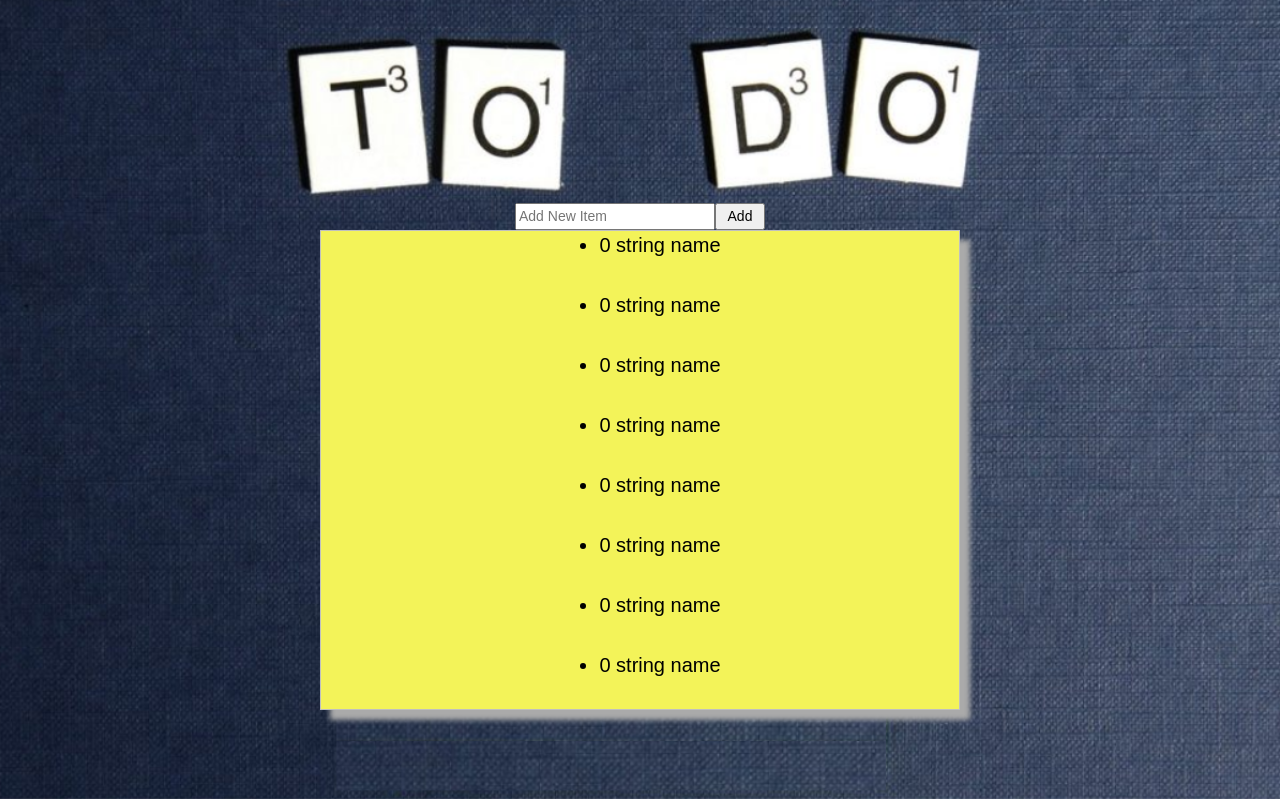
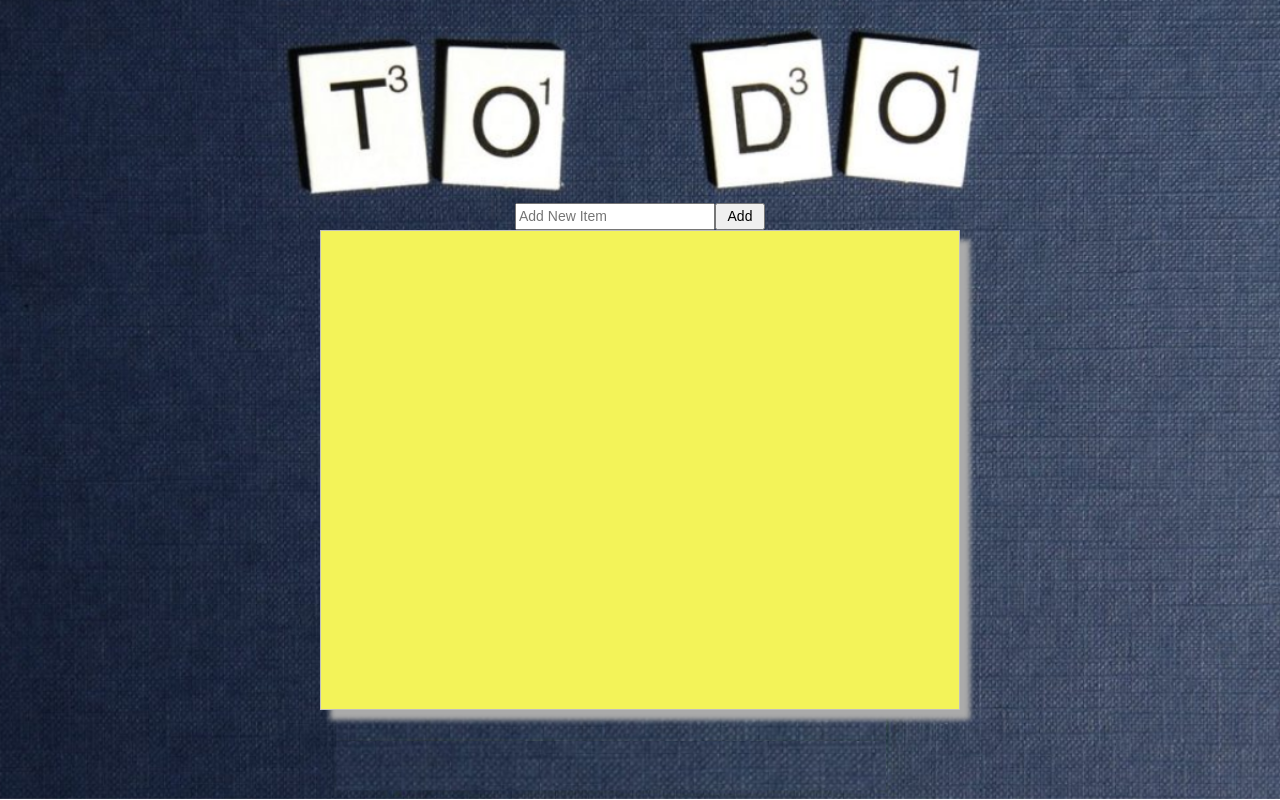
Before and after one commit to saja-aish12/angular, an Angular app: page /list in a window 1280 px wide. Built offline with nearby package versions, Linux system fonts and the light colour scheme.

Commit message:
update the list after add a new item

```diff
--- a/src/app/list.service.ts
+++ b/src/app/list.service.ts
@@ -9,10 +9,12 @@ export class ListService {
 
   constructor() { }
 //public mylist:any=[];
-myob:IList={ id:0,
+myob:IList={ id:12,
   name:"string name",
   creating_date:"string creat",
   lastupdate:"string update"};
+  public obj :any=[];
+  public obj2 :any=[];
   getList():Observable<IList[]>{
   /*  var x = localStorage.getItem("0");
      var s=0;
@@ -26,9 +28,9 @@ myob:IList={ id:0,
    // let text2 = localStorage.getItem("myarray");
     //if (text2!=null)
     {
-      let obj2 =[];// = JSON.parse(text2);
-      obj2.push(this.myob);
-     const myJSON = JSON.stringify(obj2);
+     // let obj2 =[];// = JSON.parse(text2);
+     // this.obj2.push(this.myob);
+     const myJSON = JSON.stringify(this.obj);
       localStorage.setItem("myarray", myJSON);
     }
 
@@ -38,13 +40,18 @@ myob:IList={ id:0,
    return obj;
 
   }
- setelement(newobject:any){
+ setelement(itemname:string){
+  this.myob={ id:1,
+    name:itemname,
+    creating_date:"string creat",
+    lastupdate:"string update"};
+
   let text = localStorage.getItem("myarray");
-  let obj =[];
+
   if (text!=null){
-     obj = JSON.parse(text); }
-    obj.push(newobject);
-   const myJSON = JSON.stringify(obj);
+     this.obj = JSON.parse(text); }
+    this.obj.push(this.myob);
+   const myJSON = JSON.stringify(this.obj);
 localStorage.setItem("testJSON", myJSON);
 
 
--- a/src/app/to-do-list/to-do-list.component.css
+++ b/src/app/to-do-list/to-do-list.component.css
@@ -44,7 +44,7 @@
     justify-content: center;
     width: 50%;}
   .fakeimg {
-
+    flex-direction: column;
       height:60VH;
       overflow-y: scroll;
     color: black;
--- a/src/app/to-do-list/to-do-list.component.html
+++ b/src/app/to-do-list/to-do-list.component.html
@@ -16,21 +16,13 @@
 <br>
 
   <div class="main">
-<div class="additem"> <input class=" w3-animate-input" type="text" id="item" name="item" placeholder="Add New Item ">
-   <button >Add</button>
+<div class="additem" > <input class=" w3-animate-input" #name placeholder="Add New Item ">
+   <button (click)="setelementname(name.value);name.value='';" >Add</button>
 </div>
     <div class="fakeimg" >
 <ul *ngFor="let l of List">
   <li>{{l.id}} {{l.name}}</li><br>
-  <li>{{l.id}} {{l.name}}</li><br>
-  <li>{{l.id}} {{l.name}}</li><br>
-  <li>{{l.id}} {{l.name}}</li><br>
-  <li>{{l.id}} {{l.name}}</li><br>
-  <li>{{l.id}} {{l.name}}</li><br>
-  <li>{{l.id}} {{l.name}}</li><br>
-  <li>{{l.id}} {{l.name}}</li><br>
-  <li>{{l.id}} {{l.name}}</li><br>
-  <li>{{l.id}} {{l.name}}</li><br>
+
 
 </ul></div>
 
--- a/src/app/to-do-list/to-do-list.component.ts
+++ b/src/app/to-do-list/to-do-list.component.ts
@@ -22,6 +22,10 @@ export class ToDoListComponent implements OnInit {
     }
    );*/
     }
+    setelementname(itemname:string){
+      this._listService.setelement(itemname);
+ this.List=this._listService.getList();
+    }
     onselect(d:any){
  this.router.navigate([d.id],{relativeTo:this.r2});
   }
```
